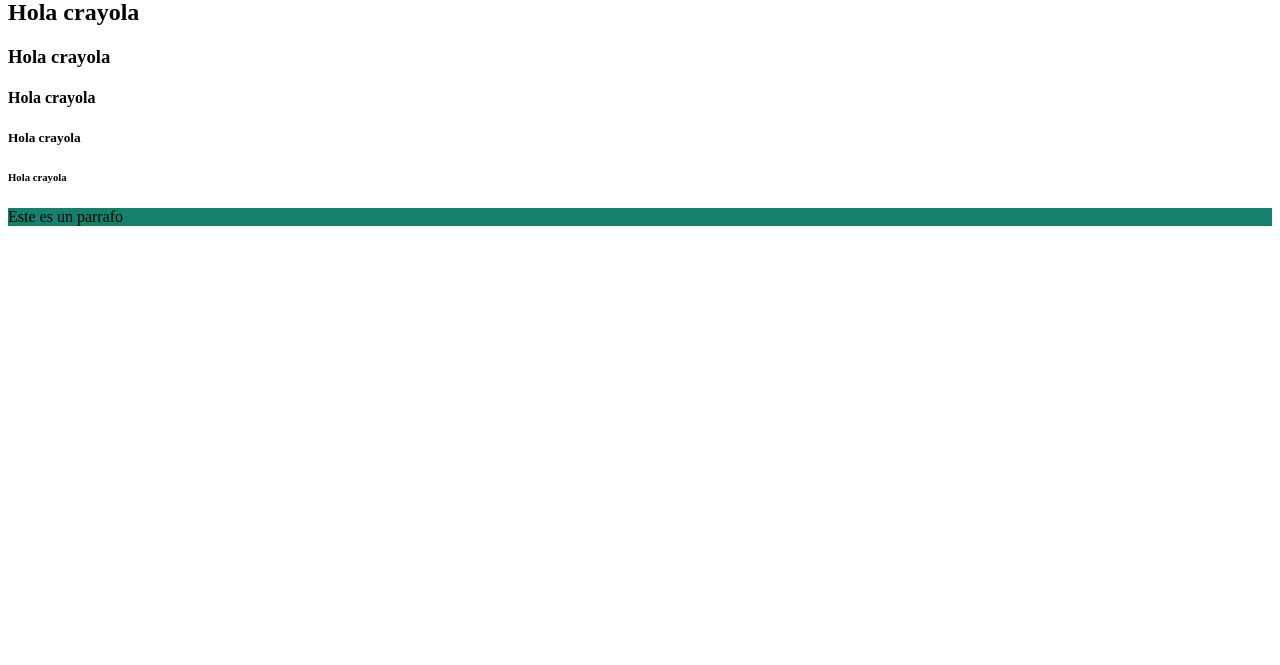
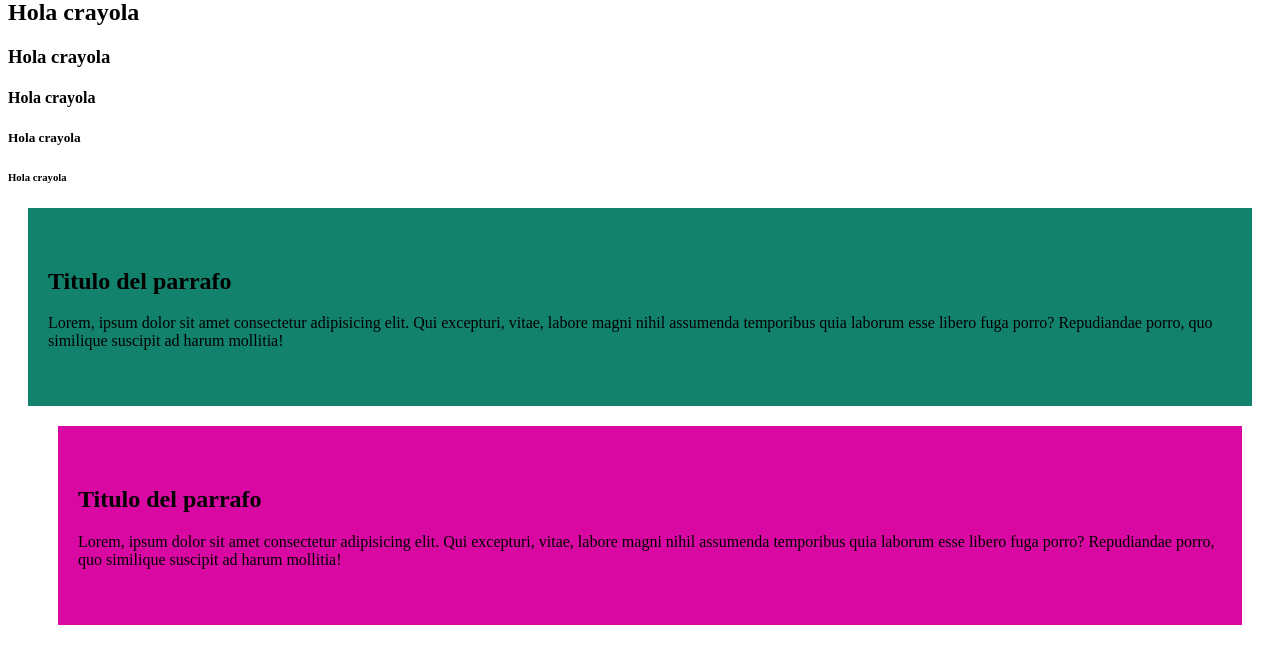
Before and after one commit to 125052318-cyber/Uriel_AW_222, a PHP site: page / in a window 1280 px wide. Shown: the part 139-804 px from the top of the page. Before the commit the page ends 365 px from the top, so only its background shows below. Run offline with PHP 8.4, Linux system fonts and the light colour scheme.

Commit message:
Se trabajo con algunos dieños para el html como lo es el margin, padding y colores para el fondo

```diff
--- a/index.php
+++ b/index.php
@@ -16,6 +16,22 @@ echo("Hola mundo");
 
         div{  /*para el fondo */
             background-color: #12826d;
+            padding: 40px 20px;
+        }
+
+        .seccion{
+          background-color: #12826d;
+          padding: 40px 20px;
+          margin: 20px;
+          border: 10px hidden #000;
+        }
+
+        .seccion1{
+          background-color: #da08a2;
+          margin-top: 20px;
+          margin-right: 30px;
+          margin-bottom: 40px;
+          margin-left: 50px;
         }
     </style>
 
@@ -29,10 +45,21 @@ echo("Hola mundo");
         <h5>Hola crayola</h5>
         <h6>Hola crayola</h6>
 
-        <div>
-            <p>Este es un parrafo</p>
+
+
+        <div class="seccion">
+            <h2>Titulo del parrafo</h2>
+            <p>Lorem, ipsum dolor sit amet consectetur adipisicing elit. Qui excepturi, vitae,
+                labore magni nihil assumenda temporibus quia laborum esse libero fuga
+                porro? Repudiandae porro, quo similique suscipit ad harum mollitia!</p>
         </div>
 
+         <div class="seccion1">
+            <h2>Titulo del parrafo</h2>
+            <p>Lorem, ipsum dolor sit amet consectetur adipisicing elit. Qui excepturi, vitae,
+                labore magni nihil assumenda temporibus quia laborum esse libero fuga
+                porro? Repudiandae porro, quo similique suscipit ad harum mollitia!</p>
+        </div>
 
 </body>
 </html>
```
